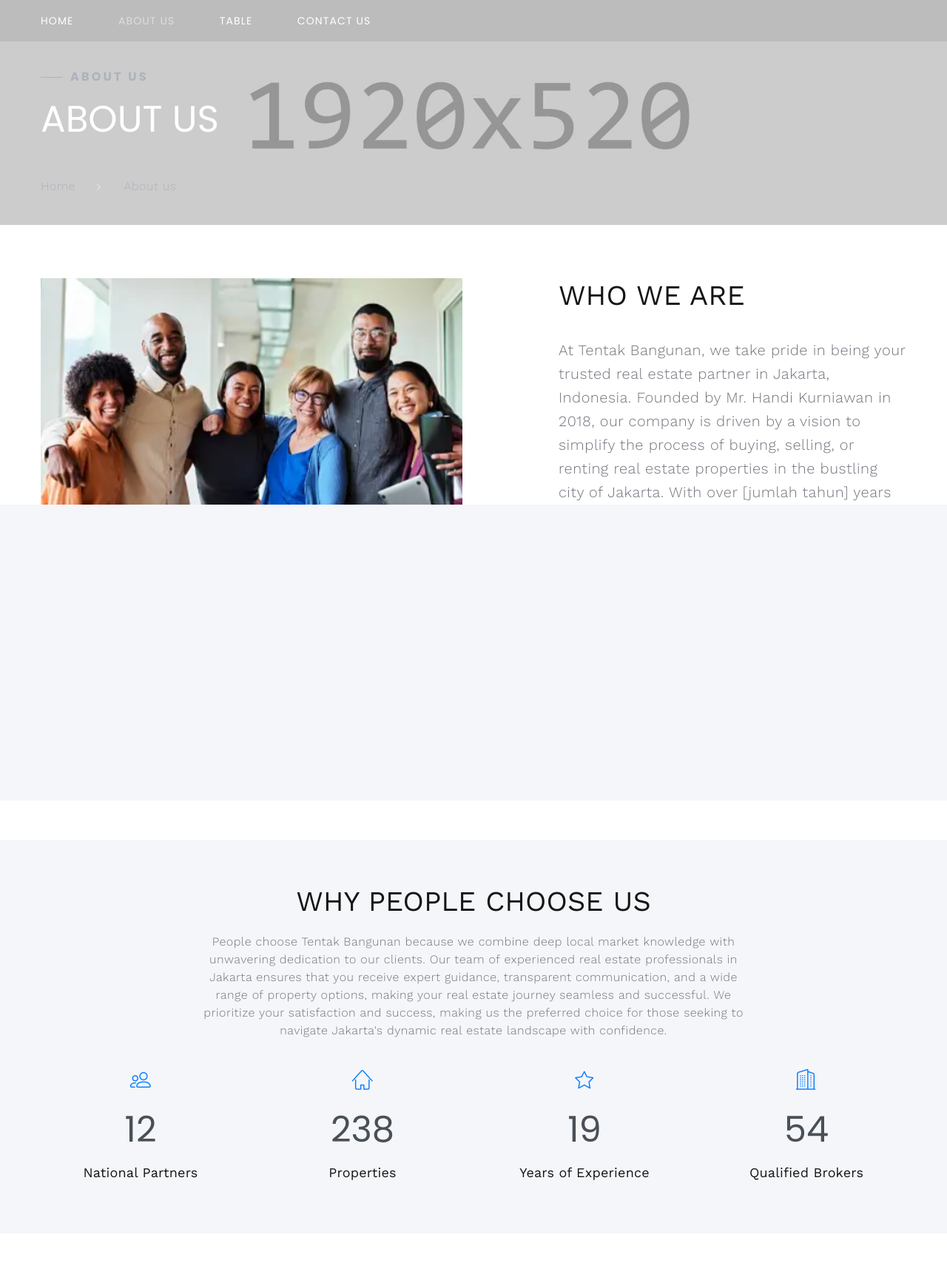
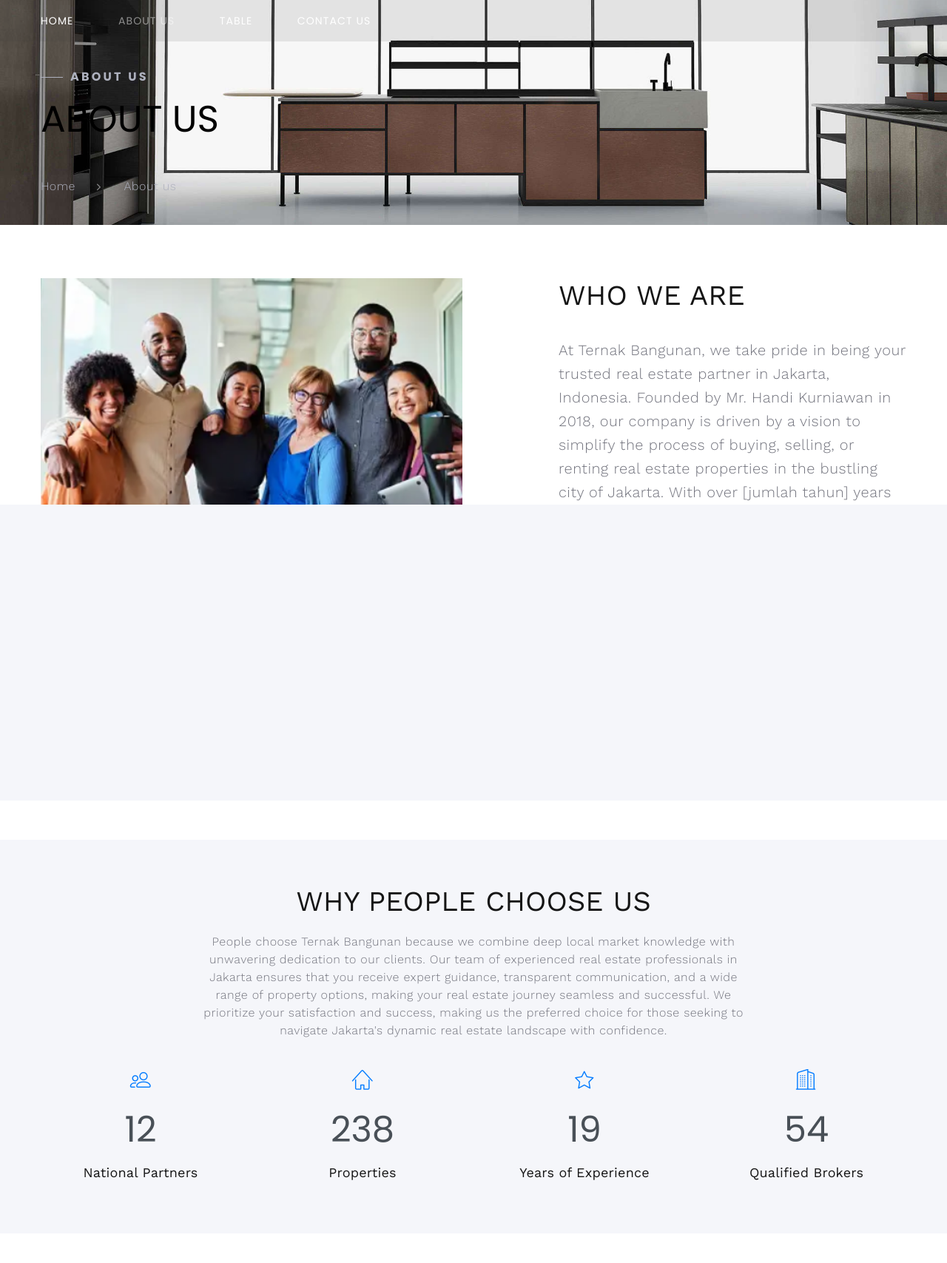
Before and after one commit to FikriNur10/python-kelompok3, a Flask app: page /about in a window 1280 px wide. Shown: the part 118-1825 px from the top of the page at 74% size. Run offline with Flask 3, Linux system fonts and the light colour scheme; some libraries are stand-ins or nearby versions.

Commit message:
banner, image gallery
(cherry picked from commit 4c3bfec8215312ce117e8e212f523c4f0646a4de)

```diff
--- a/templates/pages/about-us.html
+++ b/templates/pages/about-us.html
@@ -1,12 +1,12 @@
 {% extends 'layout.html' %}
 {% block content %}
       <!-- Breadcrumbs -->
-      <section class="section novi-background breadcrumbs-custom bg-image context-dark" style="background-image: url(static/images/breadcrumbs-image-1.jpg);">
+      <section class="section novi-background breadcrumbs-custom bg-image context-dark" style="background-image: url(static/images/banner.jpg);">
         <div class="breadcrumbs-custom-inner">
           <div class="container breadcrumbs-custom-container">
             <div class="breadcrumbs-custom-main">
               <h6 class="breadcrumbs-custom-subtitle title-decorated">About us</h6>
-              <h2 class="text-uppercase breadcrumbs-custom-title">About us</h2>
+              <h2 class="text-uppercase breadcrumbs-custom-title" style="color: black;">About us</h2>
             </div>
             <ul class="breadcrumbs-custom-path">
               <li><a href="/">Home</a></li>
@@ -21,7 +21,7 @@
           <div class="row row-50 justify-content-center justify-content-lg-between flex-lg-row-reverse">
             <div class="col-md-10 col-lg-6 col-xl-5">
               <h3 class="text-uppercase">Who We Are</h3>
-              <p class="about-subtitle">At Tentak Bangunan, we take pride in being your trusted real estate partner in Jakarta, Indonesia. Founded by Mr. Handi Kurniawan in 2018, our company is driven by a vision to simplify the process of buying, selling, or renting real estate properties in the bustling city of Jakarta. With over [jumlah tahun] years of combined experience in the real estate industry, our team has an in-depth knowledge of the Jakarta market and is dedicated to helping clients achieve their real estate goals.</p>
+              <p class="about-subtitle">At Ternak Bangunan, we take pride in being your trusted real estate partner in Jakarta, Indonesia. Founded by Mr. Handi Kurniawan in 2018, our company is driven by a vision to simplify the process of buying, selling, or renting real estate properties in the bustling city of Jakarta. With over [jumlah tahun] years of combined experience in the real estate industry, our team has an in-depth knowledge of the Jakarta market and is dedicated to helping clients achieve their real estate goals.</p>
               <p>We are not just real estate professionals; we are advisors who understand the intricacies of the local market. Our commitment to exceptional service and transparent communication sets us apart, making us the preferred choice for those looking to navigate the dynamic real estate landscape of Jakarta.</p><a class="button button-lg button-primary button-winona" href="about-us.html">View properties</a>
             </div>
             <div class="col-md-10 col-lg-6 col-xl-6"><img class="img-responsive" src="static/images/team.png" alt="" width="570" height="388"/>
@@ -33,7 +33,7 @@
       <section class="section novi-background section-md text-center bg-gray-100">
         <div class="container">
           <h3 class="text-uppercase wow-outer"><span class="wow slideInUp">Why people Choose Us</span></h3>
-          <p class="wow-outer"><span class="text-width-1 wow slideInDown">People choose Tentak Bangunan because we combine deep local market knowledge with unwavering dedication to our clients. Our team of experienced real estate professionals in Jakarta ensures that you receive expert guidance, transparent communication, and a wide range of property options, making your real estate journey seamless and successful. We prioritize your satisfaction and success, making us the preferred choice for those seeking to navigate Jakarta's dynamic real estate landscape with confidence.</span></p>
+          <p class="wow-outer"><span class="text-width-1 wow slideInDown">People choose Ternak Bangunan because we combine deep local market knowledge with unwavering dedication to our clients. Our team of experienced real estate professionals in Jakarta ensures that you receive expert guidance, transparent communication, and a wide range of property options, making your real estate journey seamless and successful. We prioritize your satisfaction and success, making us the preferred choice for those seeking to navigate Jakarta's dynamic real estate landscape with confidence.</span></p>
           <div class="row row-50">
             <div class="col-6 col-md-3 wow-outer">
               <!-- Counter Minimal-->
```
Also changed, not shown: static/css/fonts.css, static/images/banner.jpg (added), static/images/gal1.jpeg (added), static/images/gal2.png (added), static/images/gal3.jpeg (added), static/images/gal4.jpeg (added), static/images/gal5.jpeg (added), static/images/gal6.png (added), static/images/gal7.jpeg (added), static/images/gal8.jpeg (added).
